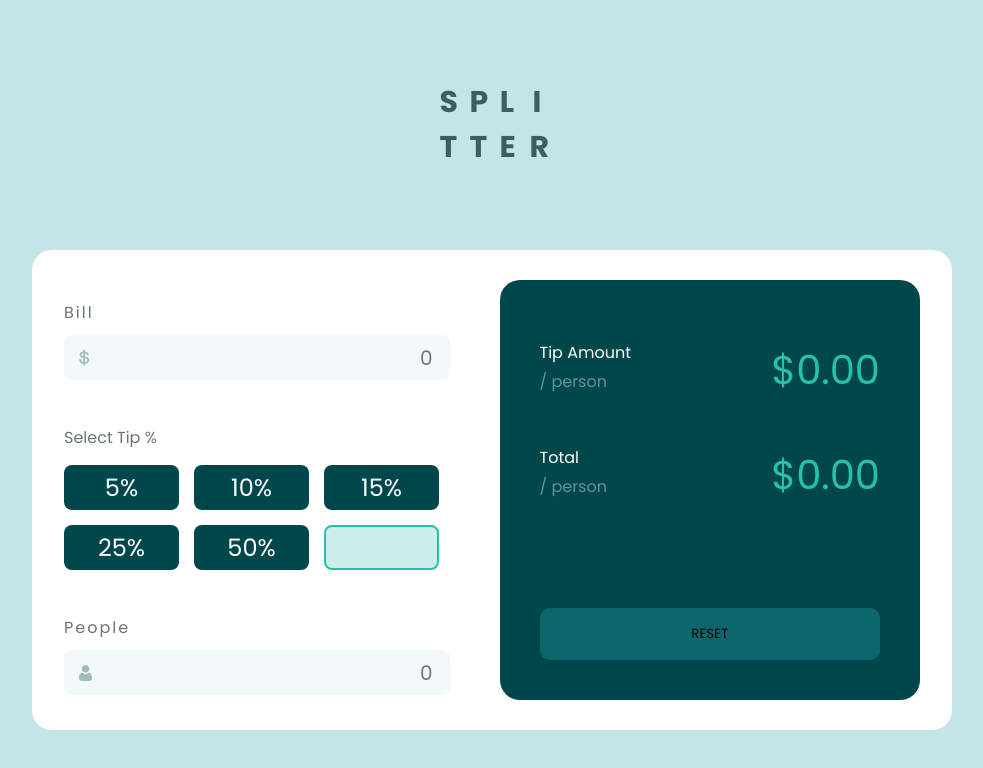
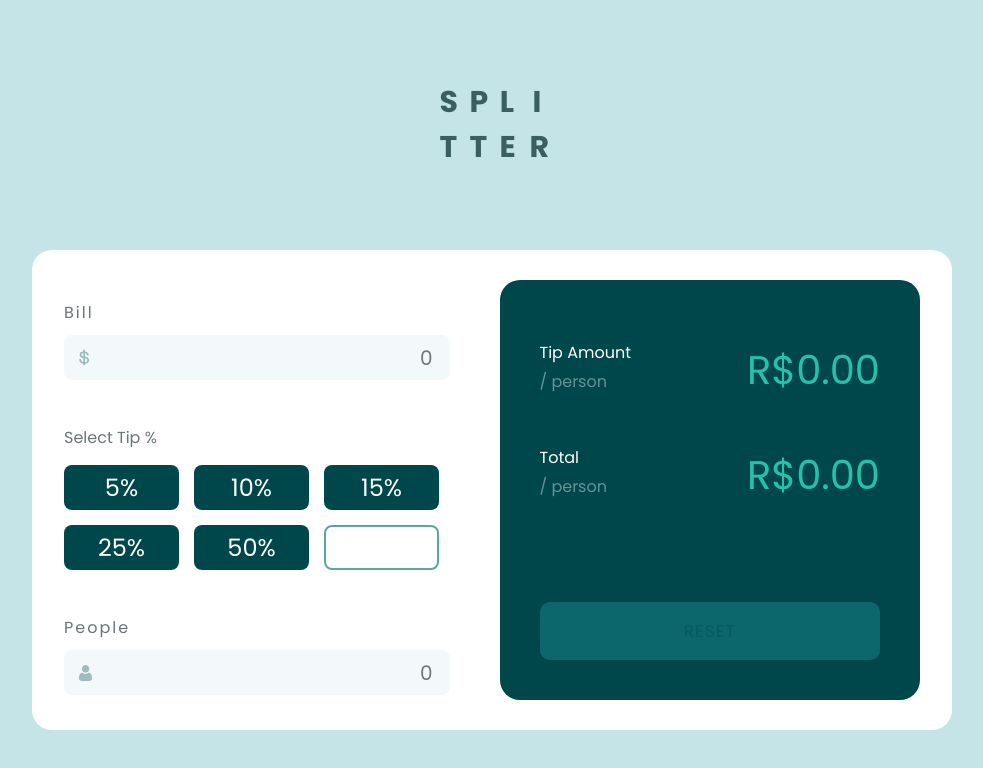
Before and after one commit to Brun0Silveir4/tip-calculator, a React (Vite) app: page / in a window 1280 px wide. Both pictures are taken after a click on the element "Custom". Shown: the top 768 px of the page, without its empty margins (148-1131 px from the left). Built offline with nearby package versions, Linux system fonts and the light colour scheme.

Commit message:
update: updating calculation and reset btn

```diff
--- a/src/components/Btn-group/BtnGroup.jsx
+++ b/src/components/Btn-group/BtnGroup.jsx
@@ -1,12 +1,11 @@
 import "./BtnGroup.scss";
-import { useState, useRef } from "react";
+import { useRef, useState } from "react";
 
-export default function BtnGroup({ defineTipValue }) {
+export default function BtnGroup({ defineTipValue, tipValue }) {
   const inputRef = useRef(null);
 
   const [input, setInput] = useState(false);
   const [customInput, setCustomInput] = useState("");
-  const [selected, setSelected] = useState(null);
 
   const noNegativeOrE = (e) => {
     if (e.key === "-" || e.key.toLowerCase() === "e") {
@@ -15,15 +14,14 @@ export default function BtnGroup({ defineTipValue }) {
   };
 
   const handleChange = (e) => {
-    let val = e.target.value;
-    val = val.replace(/[^1-9.]/g, "");
+    let val = e.target.value.replace(/[^0-9.]/g, "");
+    if (val === "0") val = "";
     setCustomInput(val);
   };
 
   const handleBlur = () => {
     if (customInput) {
       defineTipValue(customInput);
-      setSelected("custom");
     }
   };
 
@@ -35,15 +33,18 @@ export default function BtnGroup({ defineTipValue }) {
 
   const handleClick = (value) => {
     defineTipValue(value);
-    setSelected(value);
     setInput(false);
     setCustomInput("");
   };
 
   const handleCustom = () => {
     setInput(true);
-    setSelected("custom");
+    setTimeout(() => inputRef.current?.focus(), 0);
   };
+
+  const parsedTip = parseFloat(tipValue);
+  const isCustomSelected =
+    tipValue && ![5, 10, 15, 25, 50].includes(parsedTip);
 
   return (
     <>
@@ -52,17 +53,24 @@ export default function BtnGroup({ defineTipValue }) {
       </div>
       <div className="tip-percentage__btn-group">
         {[5, 10, 15, 25, 50].map((val) => (
-          <div key={val}
-          className={`tip-percentage__btn tip-percentage__btn--fill ${selected === val ? "selected" : ""}`}
-          onClick={() => handleClick(val)}>
+          <div
+            key={val}
+            className={`tip-percentage__btn tip-percentage__btn--fill ${
+              parsedTip === val ? "selected" : ""
+            }`}
+            onClick={() => handleClick(val)}
+          >
             {val}%
           </div>
         ))}
 
         {!input ? (
           <div
-          className={`tip-percentage__btn tip-percentage__btn--custom ${selected === "custom" ? "selected" : ""}`}
-          onClick={handleCustom}>
+            className={`tip-percentage__btn tip-percentage__btn--custom ${
+              isCustomSelected ? "selected" : ""
+            }`}
+            onClick={handleCustom}
+          >
             Custom
           </div>
         ) : (
@@ -70,7 +78,9 @@ export default function BtnGroup({ defineTipValue }) {
             type="number"
             ref={inputRef}
             value={customInput}
-            className={`tip-percentage__btn tip-percentage__btn--custom--input ${selected === "custom" ? "selected" : ""}`}
+            className={`tip-percentage__btn tip-percentage__btn--custom--input ${
+              isCustomSelected ? "selected" : ""
+            }`}
             onChange={handleChange}
             onKeyDown={noNegativeOrE}
             onBlur={handleBlur}
--- a/src/components/MainCard/MainCard.jsx
+++ b/src/components/MainCard/MainCard.jsx
@@ -1,5 +1,5 @@
 import "./MainCard.scss";
-import { useEffect, useState } from "react";
+import { useEffect, useState, useRef } from "react";
 import Input from "../input/Input";
 import iconMoney from "../../assets/icon-dollar.svg";
 import iconPerson from "../../assets/icon-person.svg";
@@ -12,8 +12,9 @@ export default function MainCard() {
   });
 
   const [tipValue, setTipValue] = useState();
-  const [tipAmount, setTipAmount] = useState(0.00)
-  const [totalPerson, setTotalPerson] = useState(0.00)
+  const [tipPerPerson, setTipPerPerson] = useState(0.0);
+  const [totalPerPerson, setTotalPerPerson] = useState(0.0);
+  const [showTip, setShowTip] = useState(false);
 
   const handleChange = (campo, valor) => {
     setForm((prev) => ({ ...prev, [campo]: valor }));
@@ -23,9 +24,61 @@ export default function MainCard() {
     setTipValue(value);
   };
 
+  const prevRef = useRef({
+    value: form.value,
+    people: form.people,
+    tip: tipValue,
+  });
+
+  const handleReset = () => {
+    setForm({ value: "", people: "" });
+    setTipValue(undefined);
+    setTipPerPerson(0.0);
+    setTotalPerPerson(0.0);
+    setShowTip(false);
+
+    prevRef.current = {
+      value: "",
+      people: "",
+      tip: undefined,
+    };
+  };
+
+
   useEffect(() => {
-    console.log(`O valor da gorjeta escolhido foi de: ${tipValue}`);
-  }, [tipValue]);
+    const prevValues = prevRef.current;
+    if (
+      prevValues.value !== form.value ||
+      prevValues.people !== form.people ||
+      prevValues.tip !== tipValue
+    ) {
+      setShowTip(true);
+    }
+
+    prevRef.current = {
+      value: form.value,
+      people: form.people,
+      tip: tipValue,
+    };
+  }, [form.value, form.people, tipValue]);
+
+  useEffect(() => {
+    const bill = parseFloat(form.value);
+    const people = parseInt(form.people);
+    const tip = parseFloat(tipValue);
+
+    if (bill > 0 && people > 0 && tip > 0) {
+      const tipTotal = bill * (tip / 100);
+      const tipEach = tipTotal / people;
+      const totalEach = (bill + tipTotal) / people;
+
+      setTipPerPerson(tipEach);
+      setTotalPerPerson(totalEach);
+    } else {
+      setTipPerPerson(0);
+      setTotalPerPerson(0);
+    }
+  }, [form.value, form.people, tipValue]);
 
   return (
     <div className="card__container">
@@ -40,7 +93,7 @@ export default function MainCard() {
           />
         </div>
         <div className="card__select__tip-percentage">
-          <BtnGroup defineTipValue={defineTipValue} />
+        <BtnGroup defineTipValue={defineTipValue} tipValue={tipValue} />
         </div>
         <div className="card__select__bill__input">
           <Input
@@ -52,9 +105,9 @@ export default function MainCard() {
           />
         </div>
       </div>
+
       <div className="card__calc-result">
         <div className="card__calc-result__divisions">
-
           <div className="card__calc-result__divisions__division-item">
             <div className="card__calc-result__divisions__division-item__texts">
               <div className="card__calc-result__divisions__division-item__texts__title">
@@ -65,7 +118,7 @@ export default function MainCard() {
               </div>
             </div>
             <div className="card__calc-result__divisions__division-item__total">
-              <p>${tipAmount.toFixed(2)}</p>
+              <p>R${tipPerPerson.toFixed(2)}</p>
             </div>
           </div>
 
@@ -79,14 +132,19 @@ export default function MainCard() {
               </div>
             </div>
             <div className="card__calc-result__divisions__division-item__total">
-              <p>${totalPerson.toFixed(2)}</p>
+              <p>R${totalPerPerson.toFixed(2)}</p>
             </div>
           </div>
+        </div>
 
-
-        </div>
         <div className="card__calc-result__resetbtn">
-          <button>RESET</button>
+          <button
+            className={`card__calc-result__resetbtn ${showTip ? "reset" : "blocked"}`}
+            onClick={handleReset}
+            disabled={!showTip}
+          >
+            RESET
+          </button>
         </div>
       </div>
     </div>
--- a/src/components/MainCard/MainCard.scss
+++ b/src/components/MainCard/MainCard.scss
@@ -78,6 +78,22 @@
         background-color: #0c676d;
         border: 1px solid transparent;
         border-radius: 10px;
+        font-size: 17px;
+        letter-spacing: 1px;
+        transition: 0.3s ease;
+
+      }
+      .blocked{
+        color: #045b62;
+      }
+
+      .reset{
+        background-color: #009688;
+        color: #094745;
+        cursor: pointer;
+        &:hover{
+          background-color: #9ee8df;
+        }
       }
     }
   }
```
